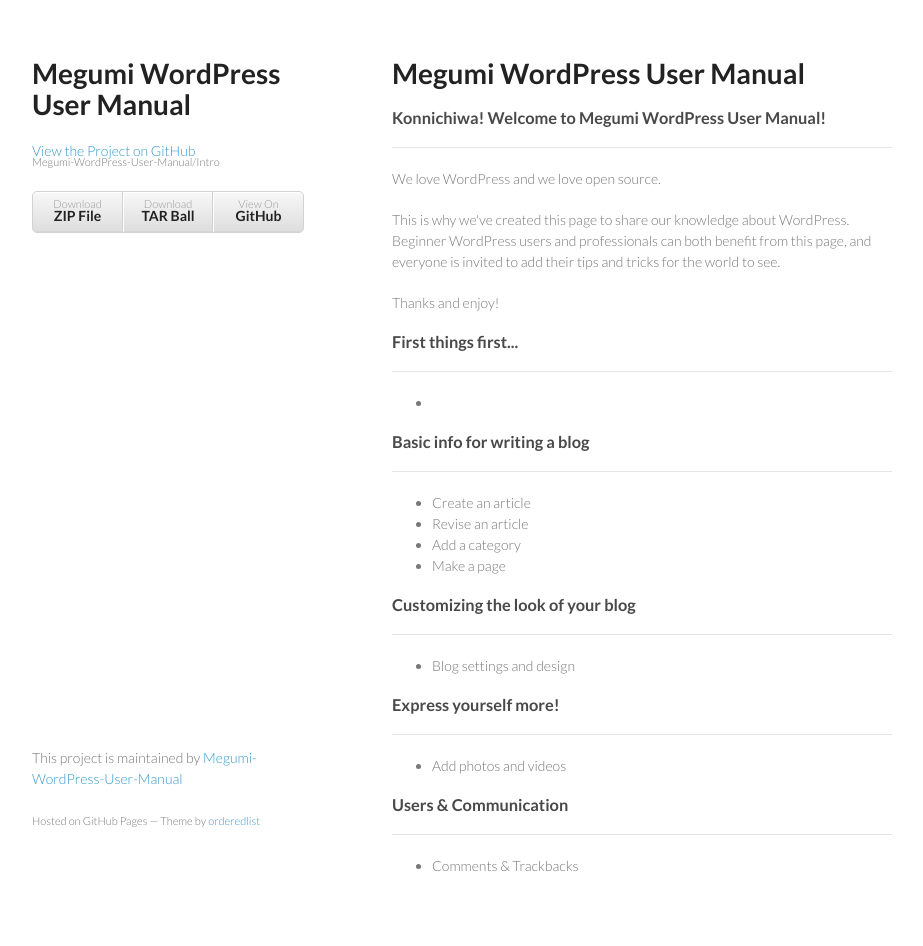
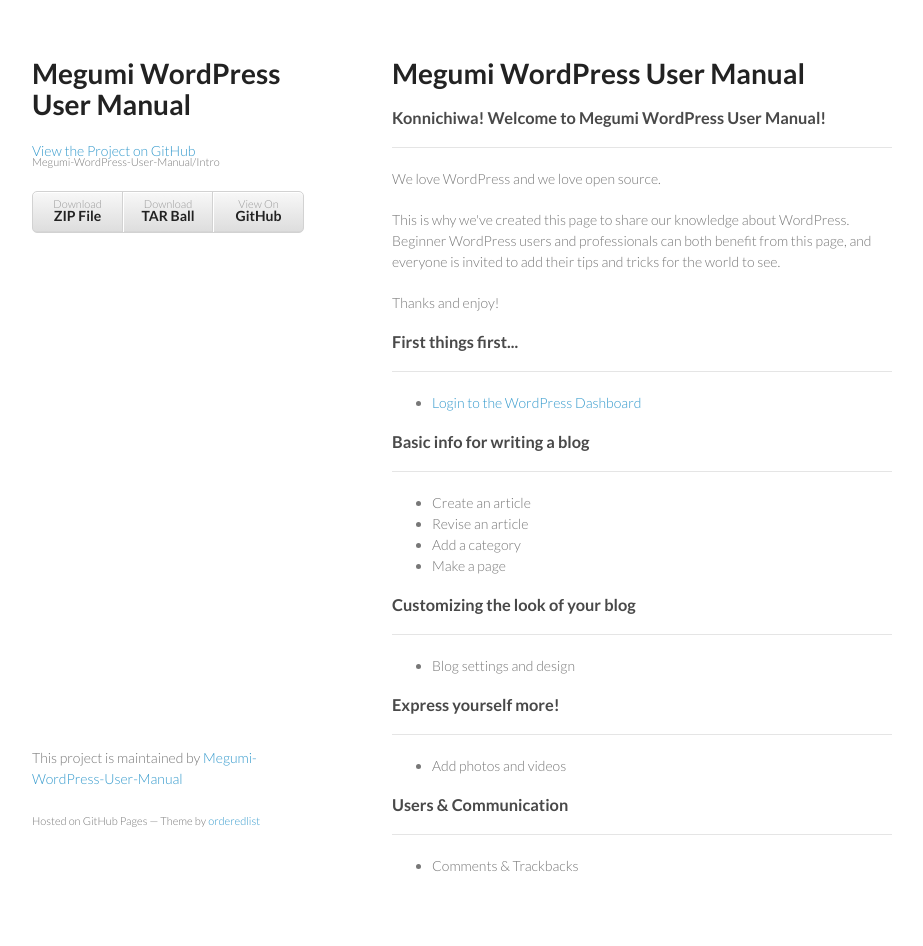
Before and after one commit to Megumi-WordPress-User-Manual/Intro, a Jekyll site: the page index.html, which Jekyll copies as it is, in a window 1280 px wide. Shown: the whole page, without its empty margins (178-1101 px from the left). Built offline with Jekyll 4.4.1, drawn with Linux system fonts in a browser that asks for light colours.

Commit message:
Update index.html

```diff
--- a/index.html
+++ b/index.html
@@ -48,7 +48,7 @@
 <hr>
 
 <ul>
-<li><a href="http://megumi-wordpress-user-manual.github.io/Intro/login-to-wordpress-dashboard.html"Login to the WordPress Dashboard</a></li>
+<li><a href="http://megumi-wordpress-user-manual.github.io/Intro/login-to-wordpress-dashboard.html">Login to the WordPress Dashboard</a></li>
 </ul>
 
 <h3>
```
